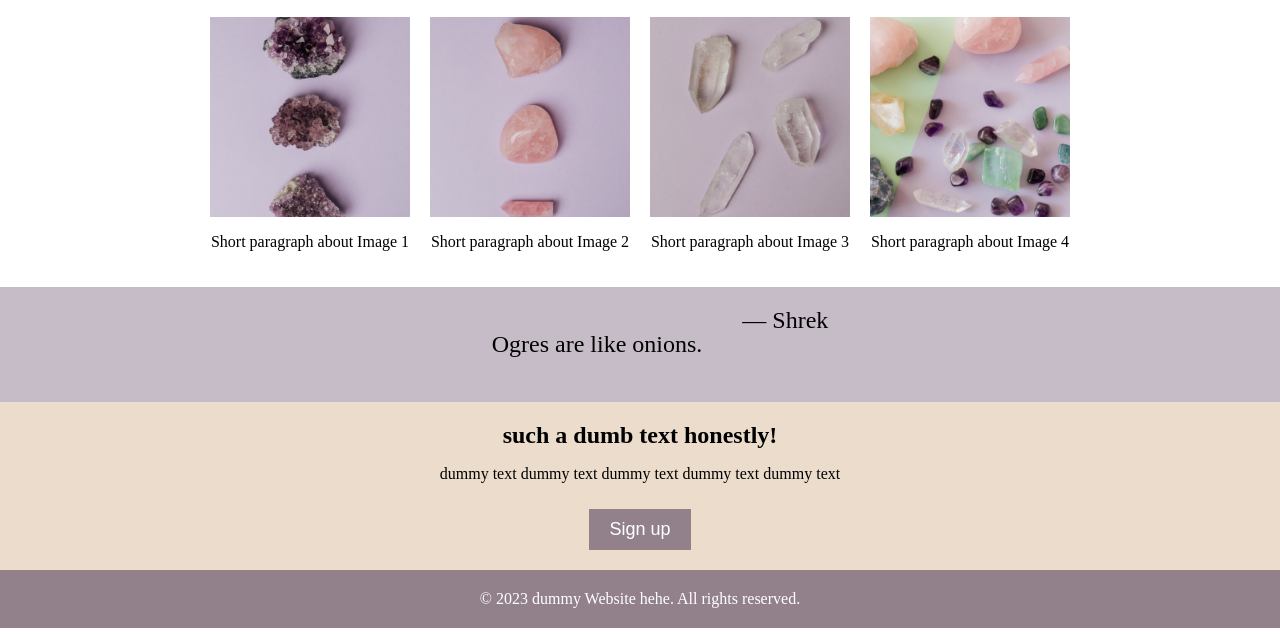
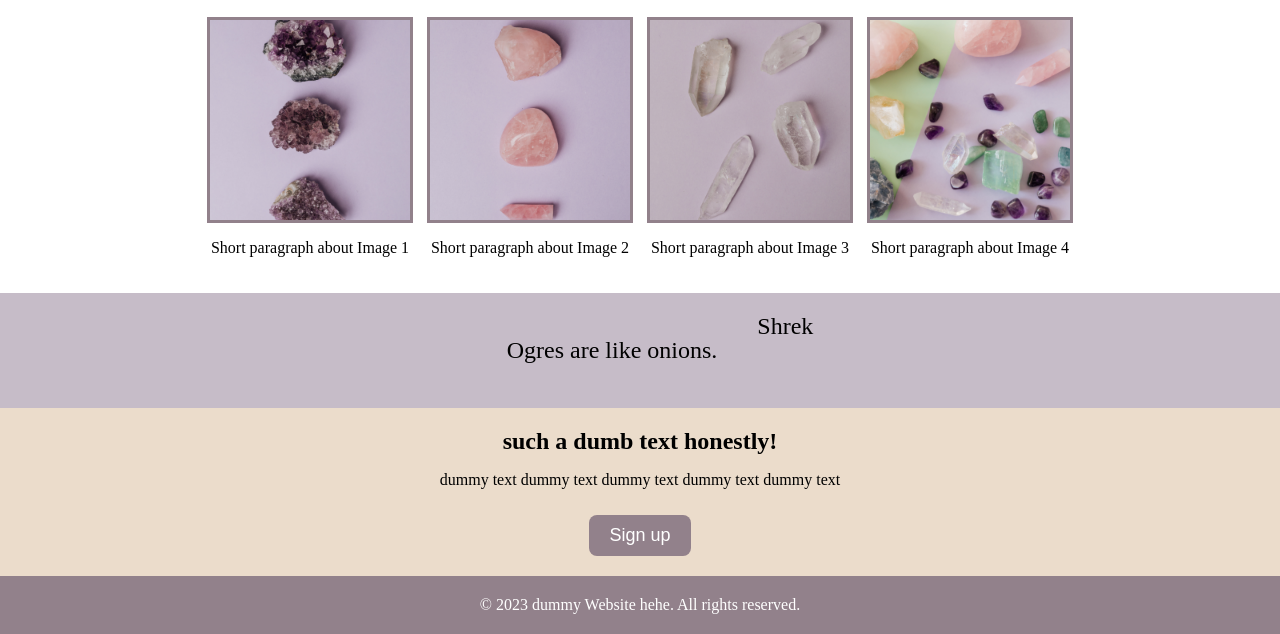
Before and after one commit to Shiro3627/landing-page, a plain HTML site: page index.html in a window 1280 px wide. Shown: the part 687-1321 px from the top of the page. Drawn offline with Linux system fonts and the light colour scheme.

Commit message:
updated files

```diff
--- a/index.html
+++ b/index.html
@@ -57,8 +57,8 @@
 
       <div class="section3">
         <figure class="quote">
-          <blockquote>Ogres are like onions.</blockquote>
-          <figcaption>&mdash; Shrek</figcaption>
+          <blockquote>Ogres are like onions.</blockquote> <br>
+          <figcaption>Shrek</figcaption>
         </figure>
       </div>
 
--- a/styles.css
+++ b/styles.css
@@ -105,6 +105,7 @@ header {
   .image-wrapper img {
     max-width: 100%;
     height: auto;
+    border: 3px solid #92818b;
   }
 
   /* Section 3 styling */
@@ -120,7 +121,7 @@ header {
     justify-content: center;
   }
 
-  /* Section 4 styling */
+    /* Section 4 styling */
   .section4 {
     background-color: #EBDCCB;
     padding: 20px;
@@ -143,6 +144,7 @@ header {
     padding: 10px 20px;
     cursor: pointer;
     transition: background-color 0.3s ease-in-out;
+    border-radius: 8px;
   }
 
   .btn2:hover {
```
